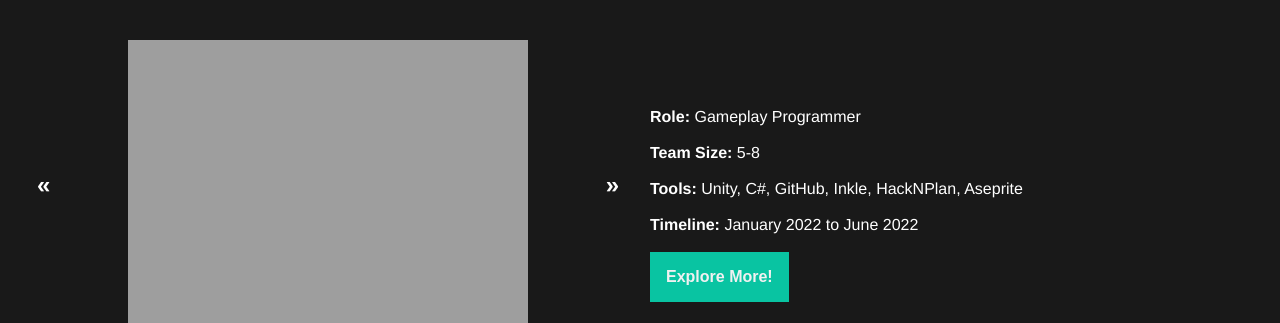
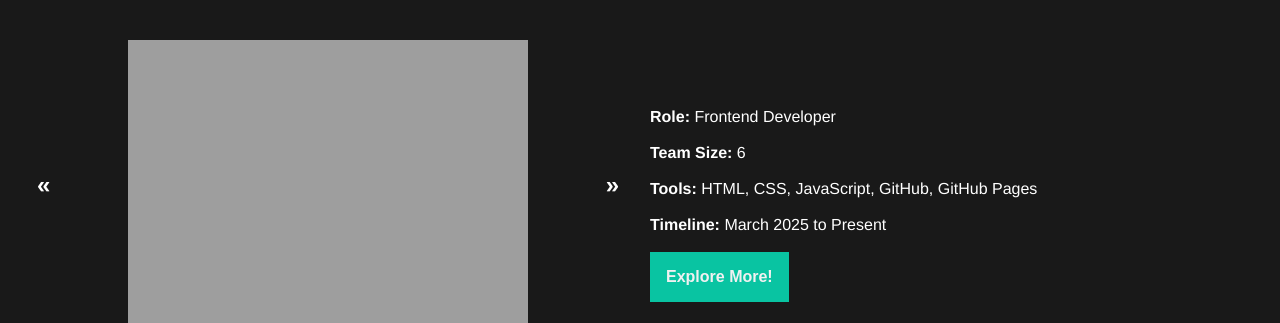
Before and after one commit to KaneAdams-Dev/KaneAdams-Dev.github.io, a Jekyll site: the page built from Projects/SeptagramGamesSite.html, in a window 1280 px wide and 900 px high. Shown: the part 258-581 px from the top of the window. Built offline with Jekyll 4.4.1, drawn with Linux system fonts in a browser that asks for light colours; Markdown is read by kramdown in place of the engine named in the settings.

Commit message:
More Projects
Added content for more pages:
- Septagram Games website
- Survivor Horde (Zombeez game jam)

```diff
--- a/Projects/Mobbers.html
+++ b/Projects/Mobbers.html
@@ -98,6 +98,10 @@ title: Mobbers | Lead Programmer
                     <b>Team Size: </b> 6-12
                     <br><br>
                     <b>Tools: </b> Unity, C#, GitHub, HackNPlan, Aseprite
+                    <br><br>
+                    <b>Platforms: </b> Windows, Linux (WIP), SteamDeck (WIP)
+                    <br><br>
+                    <b>Released On: </b> Steam (Demo)
                     <br><br>
                     <b>Timeline: </b> September 2022 to Present
                     <br><br>
--- a/Projects/Mobberville.html
+++ b/Projects/Mobberville.html
@@ -98,7 +98,7 @@ title: Mobberville | Lead Gameplay Programmer
                         <button class="dropbtn"><b>Explore More!</b></button>
                         <div class="dropdown-content">
                             <li><a href="https://github.com/KaneAdams-Dev/Mobberville">GitHub Repo</a></li>
-                            <li><a href="https://x.com/SeptagramGames">Septagram's X</a></li>
+                            <li><a href="https://x.com/SeptagramGames">Twitter</a></li>
                             <a href="https://www.youtube.com/@septagramgames">YouTube</a>
                             <a href="https://www.tiktok.com/@septagramgames">TikTok</a>
                             <a href="https://www.linkedin.com/company/septagram-games/">LinkedIn</a>
--- a/Projects/SeptagramGamesSite.html
+++ b/Projects/SeptagramGamesSite.html
@@ -84,21 +84,26 @@ title: Septagram Games' Site | Frontend Developer
                 <div class="breakdown">
                     <!-- <b>Summary: </b> Roguelike where you play as the Mobs in a dungeon and want out
                         <br><br>  -->
-                    <b>Role: </b> Gameplay Programmer
+                    <b>Role: </b> Frontend Developer
                     <br><br>
-                    <b>Team Size: </b> 5-8
+                    <b>Team Size: </b> 6
                     <br><br>
-                    <b>Tools: </b> Unity, C#, GitHub, Inkle, HackNPlan, Aseprite
+                    <b>Tools: </b> HTML, CSS, JavaScript, GitHub, GitHub Pages
                     <br><br>
-                    <b>Timeline: </b> January 2022 to June 2022
+                    <b>Timeline: </b> March 2025 to Present
                     <br><br>
 
                     <div class="dropdown">
                         <button class="dropbtn"><b>Explore More!</b></button>
                         <div class="dropdown-content">
-                            <a href="https://github.com/Team-Tash/Tales-of-Rambleon">GitHub
-                                Repo</a>
+                            <a href="SeptagramGames.github.io">Website</a>
+                            <a href="https://github.com/KaneAdams-Dev/SeptagramGames.github.io">GitHub Repo</a>
+                            <li><a href="https://x.com/SeptagramGames">Twitter</a></li>
                             <a href="https://www.youtube.com/@teamtash7122">YouTube</a>
+                            <a href="https://www.tiktok.com/@septagramgames">TikTok</a>
+                            <a href="https://www.linkedin.com/company/septagram-games/">LinkedIn</a>
+                            <a href="https://www.facebook.com/people/Septagram-Games/61550058782581/?locale=en_GB">Facebook</a>
+                            <a href="https://www.instagram.com/septagramgames/">Instagram</a>
                         </div>
                     </div>
 
```
Also changed, not shown: Projects/ZombeezSurvivorHorde.html (+190 -0 lines).
